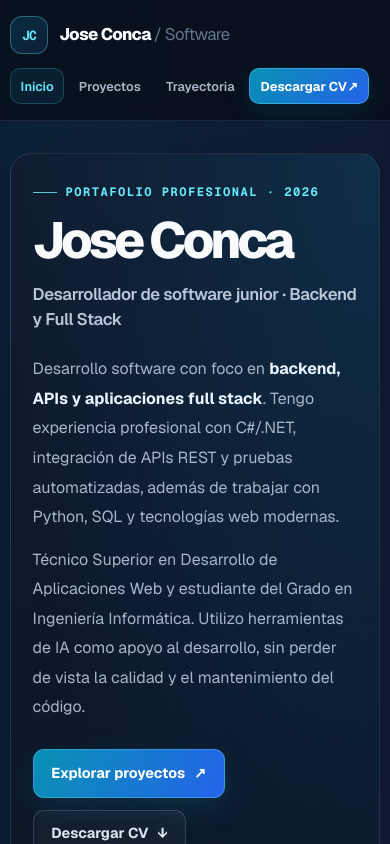
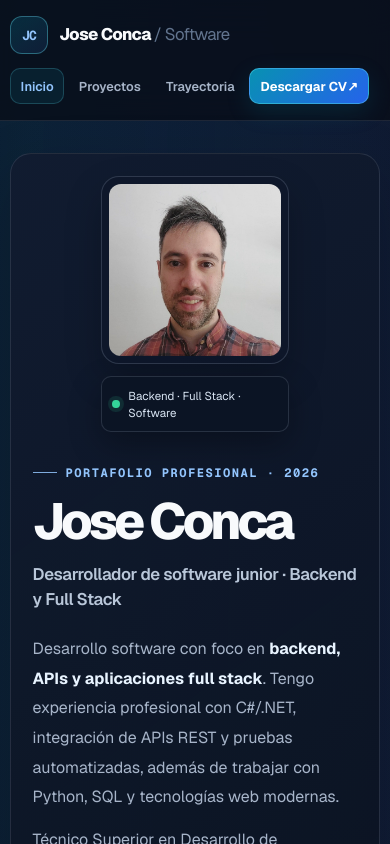
Before and after one commit to joseconca/joseconca.github.io, a Next.js app: page / in a window 390 px wide. Shown: the top 844 px of the page. Built offline with nearby package versions, Linux system fonts and the light colour scheme.

Commit message:
Formaliza el diseño del perfil y corrige la presentación de la foto

```diff
--- a/src/app/globals.css
+++ b/src/app/globals.css
@@ -9,8 +9,8 @@
   --surface-raised: #15223a;
   --border: rgba(148, 163, 184, 0.16);
   --muted: #98a8bf;
-  --accent: #67e8f9;
-  --accent-strong: #38bdf8;
+  --accent: #93c5fd;
+  --accent-strong: #60a5fa;
   --font-sans: var(--font-geist-sans);
   --font-mono: var(--font-geist-mono);
 }
@@ -205,22 +205,8 @@ button:focus-visible {
   overflow: hidden;
   border: 1px solid rgba(148, 163, 184, .18);
   border-radius: 28px;
-  background:
-    radial-gradient(ellipse at 100% 0%, rgba(14, 165, 233, .14), transparent 23rem),
-    linear-gradient(145deg, rgba(17, 28, 48, .96), rgba(10, 17, 31, .92));
-  box-shadow: 0 28px 90px rgba(0, 0, 0, .22);
-}
-
-.hero-panel::after {
-  content: "";
-  position: absolute;
-  top: -90px;
-  right: 18%;
-  width: 1px;
-  height: 180%;
-  transform: rotate(32deg);
-  background: linear-gradient(transparent, rgba(103, 232, 249, .12), transparent);
-  pointer-events: none;
+  background: linear-gradient(145deg, rgba(17, 28, 48, .98), rgba(10, 17, 31, .96));
+  box-shadow: 0 20px 60px rgba(0, 0, 0, .18);
 }
 
 .hero-copy {
@@ -306,12 +292,11 @@ button:focus-visible {
 
 .hero-avatar-frame {
   position: relative;
-  padding: 10px;
-  border: 1px solid rgba(103, 232, 249, .25);
-  border-radius: 26px;
-  background: linear-gradient(145deg, rgba(103, 232, 249, .14), rgba(59, 130, 246, .05));
-  box-shadow: 0 24px 60px rgba(0, 0, 0, .28);
-  transform: rotate(2deg);
+  padding: 7px;
+  border: 1px solid rgba(148, 163, 184, .24);
+  border-radius: 18px;
+  background: rgba(15, 23, 42, .72);
+  box-shadow: 0 16px 36px rgba(0, 0, 0, .22);
 }
 
 .hero-avatar {
@@ -320,21 +305,24 @@ button:focus-visible {
   aspect-ratio: 4 / 5;
   object-fit: cover;
   object-position: center;
-  border-radius: 18px;
+  border-radius: 12px;
   background: #17243a;
-  filter: saturate(.88);
+  filter: saturate(.92);
 }
 
 .hero-status {
-  position: absolute;
-  right: -18px;
-  bottom: 26px;
+  position: relative;
+  right: auto;
+  bottom: auto;
   display: flex;
   align-items: center;
   gap: .55rem;
-  padding: .75rem .9rem;
+  width: fit-content;
+  max-width: 100%;
+  margin: .85rem auto 0;
+  padding: .65rem .8rem;
   border: 1px solid rgba(148, 163, 184, .2);
-  border-radius: 12px;
+  border-radius: 10px;
   background: rgba(12, 21, 37, .94);
   color: #d8e4f2;
   font-size: .78rem;
@@ -734,9 +722,10 @@ button:focus-visible {
   }
 
   .hero-aside {
-    width: min(55%, 230px);
-    justify-self: start;
-    margin: .5rem 0 0 .4rem;
+    order: -1;
+    width: min(58%, 230px);
+    justify-self: center;
+    margin: 0 auto;
   }
 
   .hero-avatar {
@@ -744,7 +733,8 @@ button:focus-visible {
   }
 
   .hero-status {
-    right: -28px;
+    justify-content: center;
+    margin-top: .75rem;
   }
 
   .skills-grid,
@@ -794,6 +784,11 @@ button:focus-visible {
     width: min(58%, 190px);
   }
 
+  .hero-status {
+    font-size: .72rem;
+    padding: .6rem .65rem;
+  }
+
   .contact-strip {
     gap: .7rem 1rem;
   }
```
